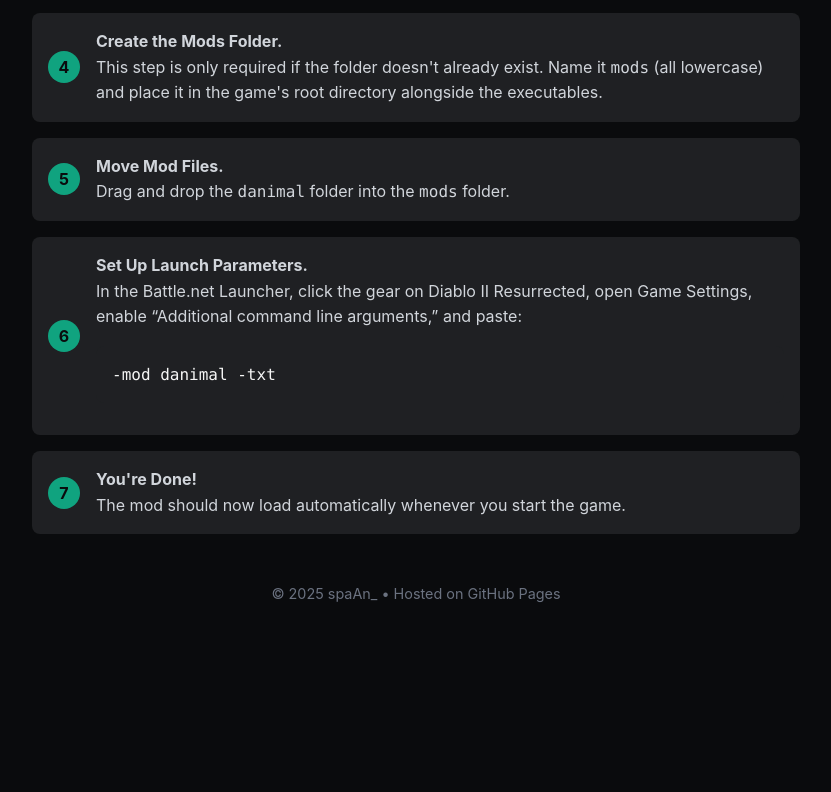
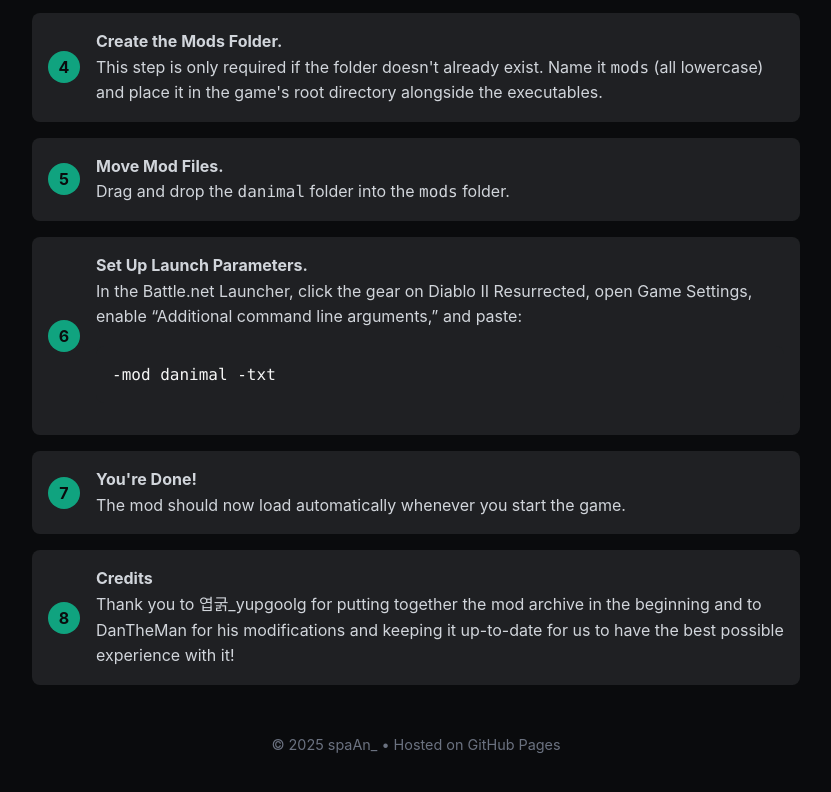
Before and after one commit to Spaan/ProGamingD2Mod, a plain HTML site: page index.html in a window 1280 px wide. Shown: the part 492-1284 px from the top of the page, without its empty margins (224-1055 px from the left). Before the commit the page ends 1146 px from the top, so only its background shows below. Drawn offline with Linux system fonts and the light colour scheme.

Commit message:
Added Credits

```diff
--- a/index.html
+++ b/index.html
@@ -170,6 +170,10 @@
         <strong>You're Done!</strong>
         <p>The mod should now load automatically whenever you start the game.</p>
       </li>
+      <li>
+        <strong>Credits</strong>
+        <p>Thank you to 엽굵_yupgoolg for putting together the mod archive in the beginning and to DanTheMan for his modifications and keeping it up-to-date for us to have the best possible experience with it!</p>
+      </li>
     </ol>
   </main>
 
```
